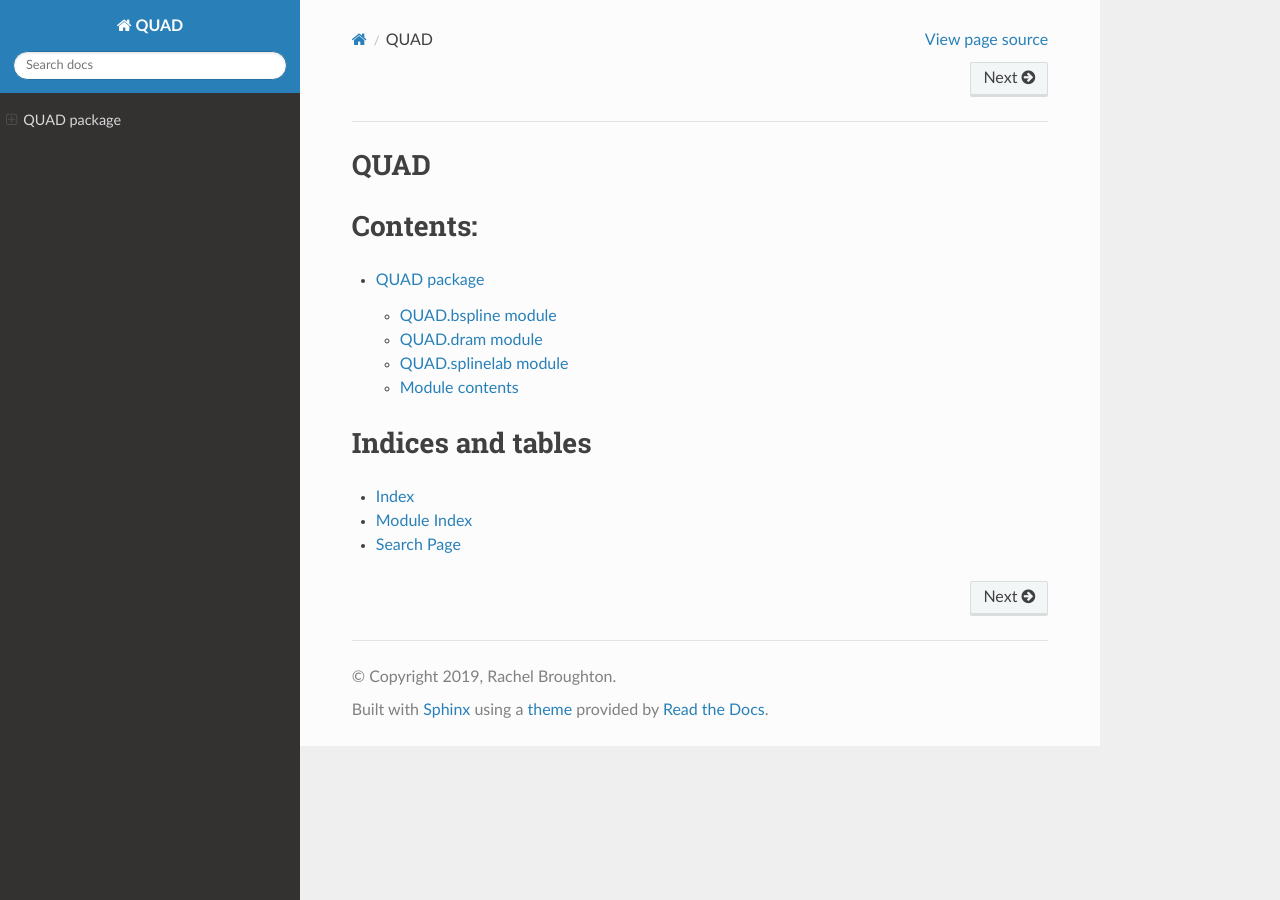
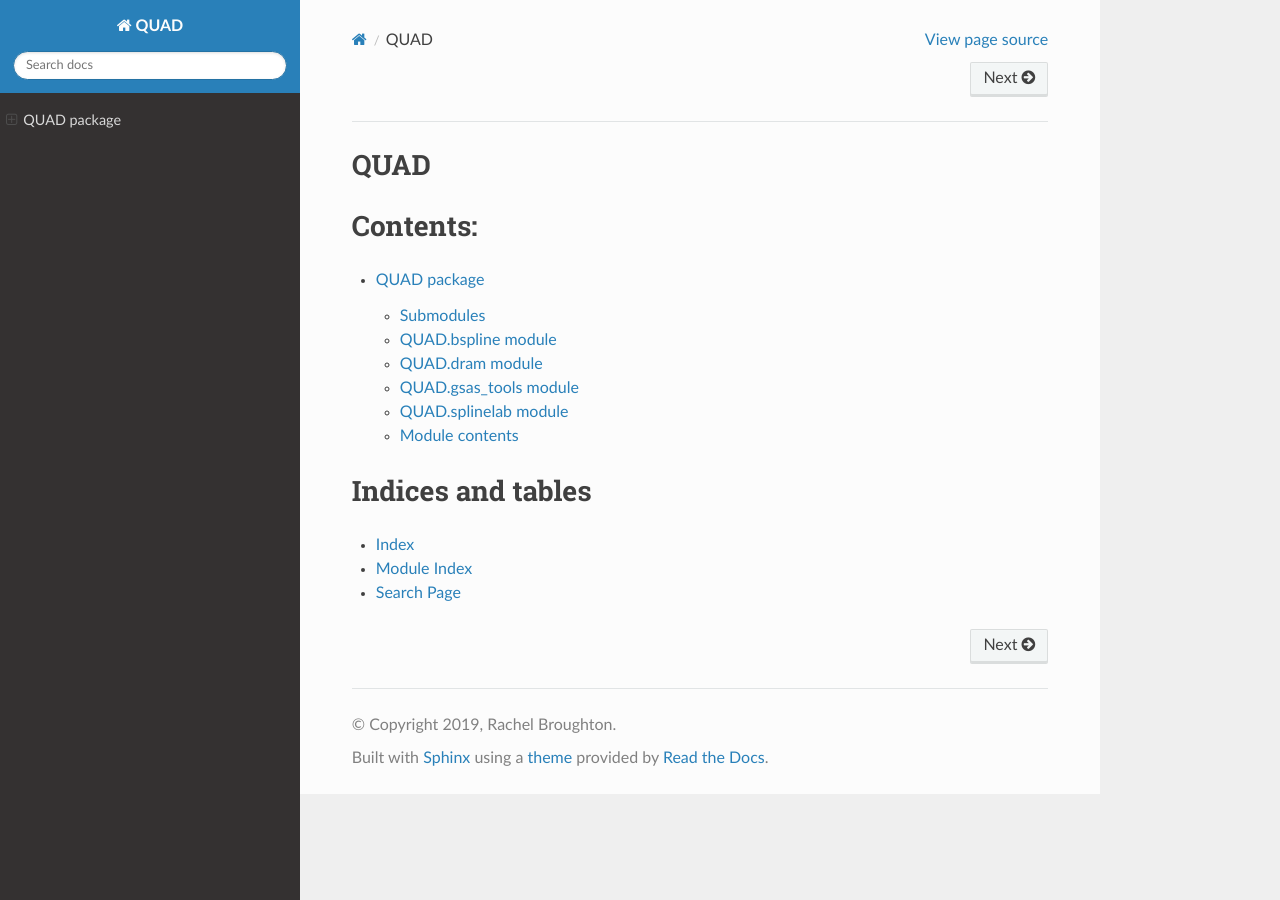
Before and after one commit to rabroughton/QUAD, a Sphinx documentation site: the page built from docs/source/index.rst, in a window 1280 px wide. Built offline with Sphinx 7.4.7 and the Read the Docs theme 2.0.0, drawn with Linux system fonts in a browser that asks for light colours.

Commit message:
added gsas_tools to docs

```diff
--- a/docs/source/QUAD.rst
+++ b/docs/source/QUAD.rst
@@ -1,6 +1,8 @@
 QUAD package
 ============
 
+Submodules
+----------
 
 QUAD.bspline module
 -------------------
@@ -14,6 +16,14 @@ QUAD.dram module
 ----------------
 
 .. automodule:: QUAD.dram
+    :members:
+    :undoc-members:
+    :show-inheritance:
+
+QUAD.gsas\_tools module
+-----------------------
+
+.. automodule:: QUAD.gsas_tools
     :members:
     :undoc-members:
     :show-inheritance:
```
